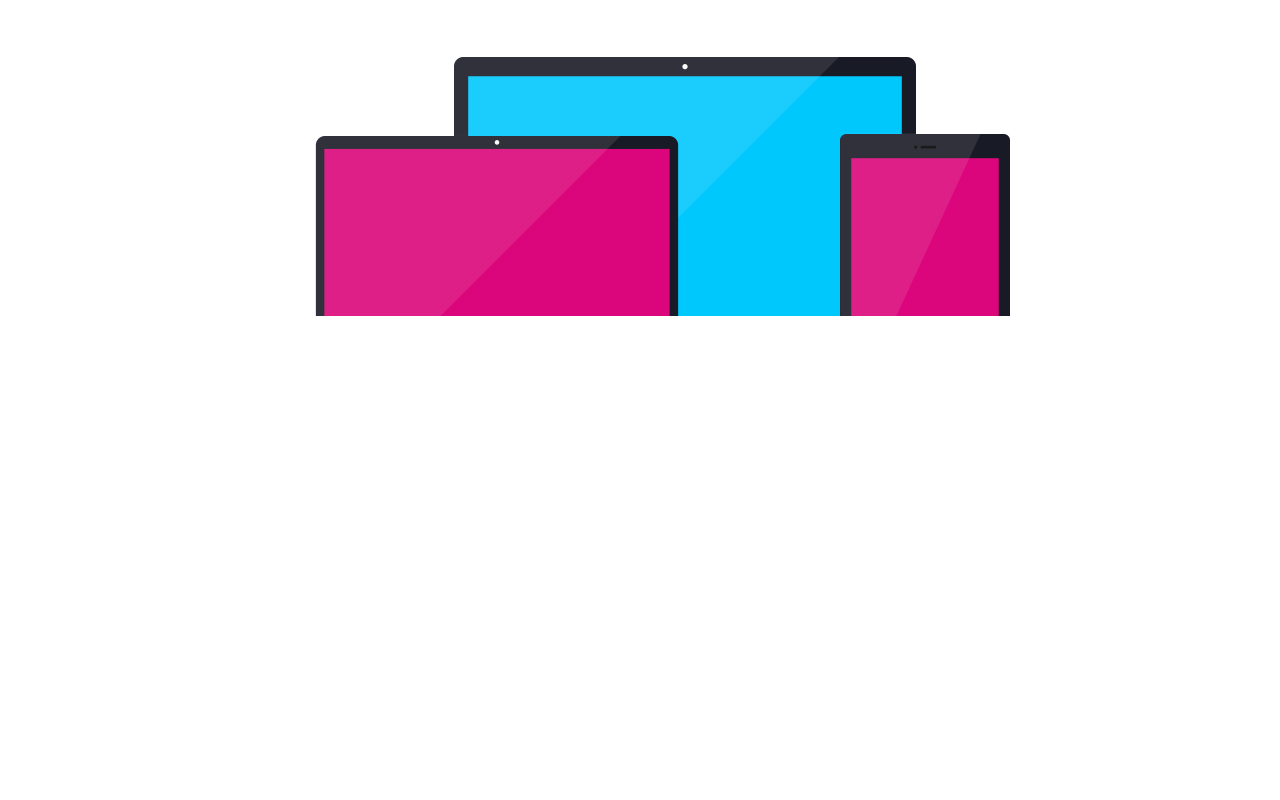
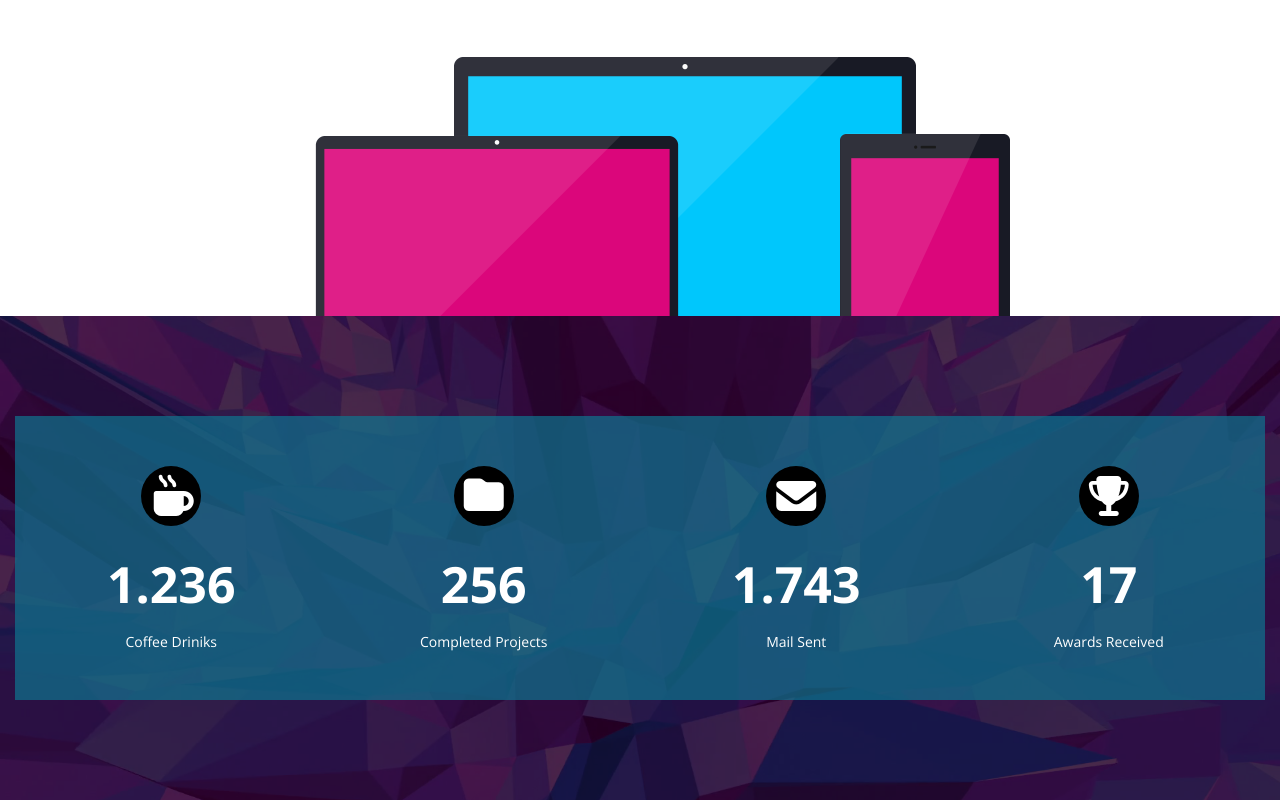
Before and after one commit to Shabanaly/kasper_template, a plain HTML site: page index.html in a window 1280 px wide. Shown: the part 4194-4994 px from the top of the page. Before the commit the page ends 4510 px from the top, so only its background shows below. Drawn offline with nearby package versions, Linux system fonts and the light colour scheme.

Commit message:
end stats

```diff
--- a/css/style.css
+++ b/css/style.css
@@ -561,3 +561,72 @@ header nav .form i {
 }
 
 /* End About */
+
+/* Start Stats */
+
+.stats {
+  padding-top: var(--section-padding);
+  padding-bottom: var(--section-padding);
+  text-align: center;
+  background-image: url(../images/stats.png);
+  background-size: cover;
+  position: relative;
+}
+.stats::before {
+  content: "";
+  position: absolute;
+  left: 0;
+  top: 0;
+  width: 100%;
+  height: 100%;
+  background-color: rgba(0, 0, 0, 0.7);
+}
+
+.stats .container {
+  position: relative;
+  display: flex;
+  flex-wrap: wrap;
+}
+.stats .container .box {
+  color: white;
+  padding: 50px;
+  background-color: var(--transparent-color);
+}
+
+@media (max-width: 767px) {
+  .stats .container .box {
+    flex-basis: 100%;
+  }
+}
+@media (min-width: 768px) {
+  .stats .container .box {
+    flex-basis: 50%;
+  }
+}
+@media (min-width: 992px) {
+  .stats .container .box {
+    flex-basis: 25%;
+  }
+}
+.stats .container .box i {
+  width: 60px;
+  height: 60px;
+  display: flex;
+  background-color: black;
+  justify-content: center;
+  align-items: center;
+  border-radius: 50%;
+  margin: 0 auto 30px;
+  font-size: 40px;
+}
+.stats .container .box .number {
+  font-size: 50px;
+  font-weight: bold;
+  margin: 0 0 20px;
+}
+
+.stats .container .box p {
+  font-size: 14px;
+}
+
+/* End Stats */
--- a/index.html
+++ b/index.html
@@ -26,11 +26,11 @@
           <i class="fas fa-bars toggle-menu"></i>
           <ul>
             <li><a class="active" href="#">Home</a></li>
-            <li><a href="#">Services</a></li>
-            <li><a href="#">Portfolio</a></li>
-            <li><a href="#">About</a></li>
+            <li><a href="#services">Services</a></li>
+            <li><a href="#portfolio">Portfolio</a></li>
+            <li><a href="#about">About</a></li>
             <li><a href="#">Pricing</a></li>
-            <li><a href="">Contact</a></li>
+            <li><a href="#">Contact</a></li>
           </ul>
           <div class="form">
             <i class="fas fa-search"></i>
@@ -68,7 +68,7 @@
     <!-- End Landing -->
 
     <!-- Strat Service -->
-    <div class="services">
+    <div class="services" id="services">
       <div class="container">
         <div class="main-heading">
           <h2>Service</h2>
@@ -137,7 +137,7 @@
     <!-- End Design -->
 
     <!-- Start Portfolio -->
-    <div class="portfolio">
+    <div class="portfolio" id="portfolio">
       <div class="container">
         <div class="main-heading">
           <h2>Portfolio</h2>
@@ -241,7 +241,7 @@
     <!-- End Video -->
 
     <!-- Start About -->
-    <div class="about">
+    <div class="about" id="about">
       <div class="container">
         <div class="main-heading">
           <h2>About us</h2>
@@ -250,9 +250,36 @@
             aspernatur?
           </p>
         </div>
-        <img src="images/about.png" alt="">
+        <img src="images/about.png" alt="" />
       </div>
     </div>
     <!-- End About -->
+
+    <!-- Start Stats -->
+    <div class="stats">
+      <div class="container">
+        <div class="box">
+          <i class="fas fa-mug-hot"></i>
+          <div class="number">1.236</div>
+          <p>Coffee Driniks</p>
+        </div>
+        <div class="box">
+          <i class="fas fa-folder"></i>
+          <div class="number">256</div>
+          <p>Completed Projects</p>
+        </div>
+        <div class="box">
+          <i class="fas fa-envelope"></i>
+          <div class="number">1.743</div>
+          <p>Mail Sent</p>
+        </div>
+        <div class="box">
+          <i class="fas fa-trophy"></i>
+          <div class="number">17</div>
+          <p>Awards Received</p>
+        </div>
+      </div>
+    </div>
+    <!-- End Stats -->
   </body>
 </html>
```
